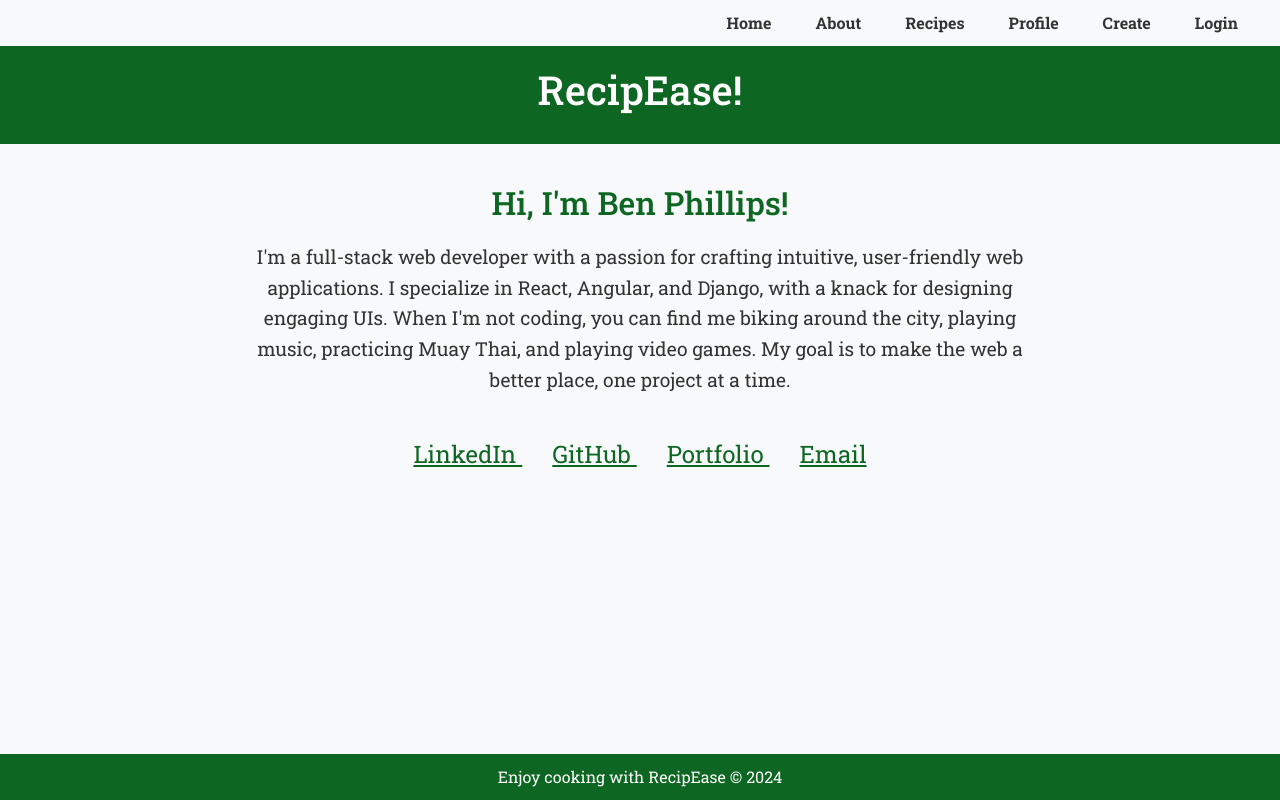
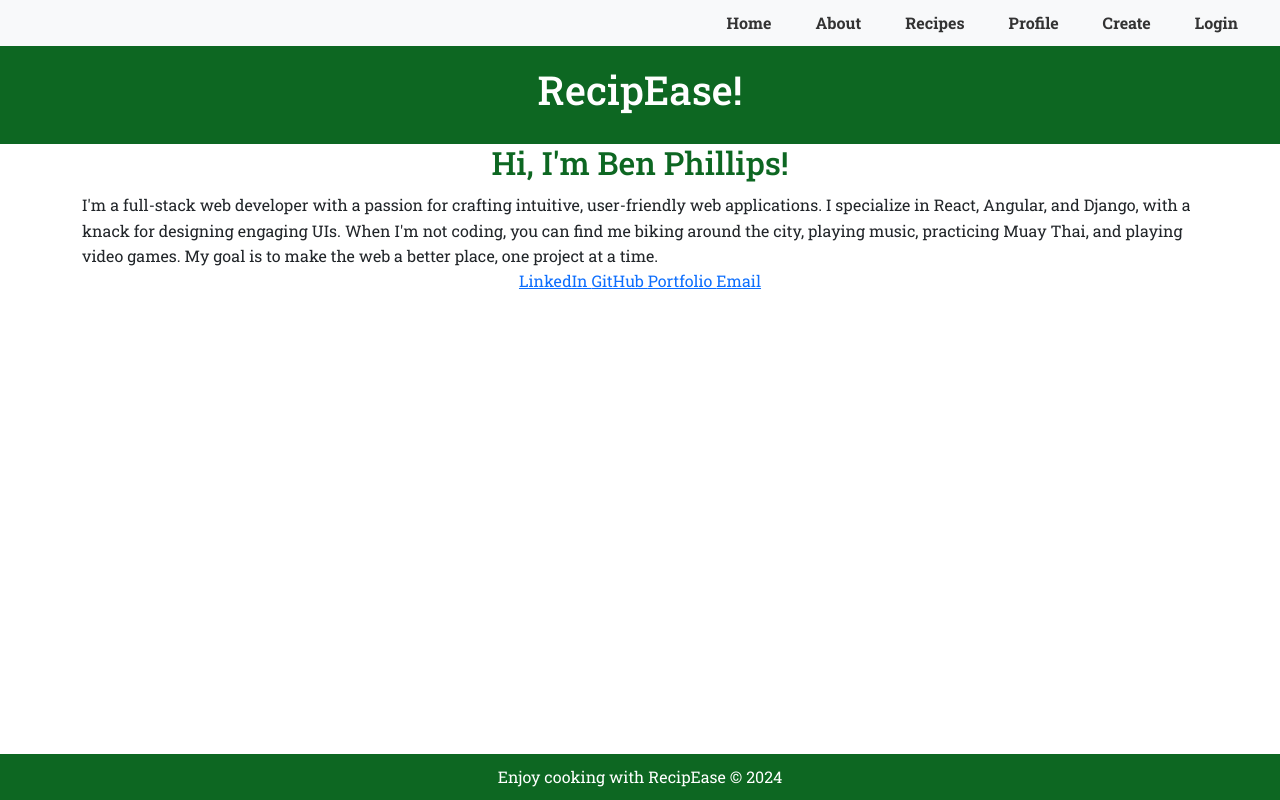
Before and after one commit to bphil1041/recipe-app, a Django app: page /about/ in a window 1280 px wide. Run offline with Django 4.2, Linux system fonts and the light colour scheme.

Commit message:
Update about_me.html

```diff
--- a/A2_Recipe_App/src/recipes/templates/recipes/about_me.html
+++ b/A2_Recipe_App/src/recipes/templates/recipes/about_me.html
@@ -6,63 +6,6 @@
     <meta name="viewport" content="width=device-width, initial-scale=1.0">
     <title>About Me - RecipEase</title>
     <link href="https://cdn.jsdelivr.net/npm/bootstrap@5.3.0-alpha1/dist/css/bootstrap.min.css" rel="stylesheet">
-    <style>
-        body {
-            font-family: 'Roboto Slab', sans-serif;
-            background-color: #f8f9fa;
-            color: #333;
-        }
-
-
-
-        .profile-img {
-            border-radius: 50%;
-            width: 150px;
-            height: 150px;
-            object-fit: cover;
-        }
-
-        .about-section {
-            margin: 40px 0;
-            text-align: center;
-        }
-
-        .about-section h2 {
-            font-size: 2em;
-            color: #0d6722;
-        }
-
-        .about-section p {
-            font-size: 1.2em;
-            line-height: 1.6;
-            max-width: 800px;
-            margin: 20px auto;
-        }
-
-        .social-links a {
-            color: #0d6722;
-            font-size: 1.5em;
-            margin: 0 15px;
-        }
-
-        .social-links a:hover {
-            text-decoration: none;
-        }
-
-        footer {
-            background-color: #0d6722;
-            color: #fff;
-            padding: 10px 0;
-            text-align: center;
-            position: fixed;
-            width: 100%;
-            bottom: 0;
-        }
-
-        footer p {
-            margin: 0;
-        }
-    </style>
 </head>
 
 <body>
@@ -99,10 +42,6 @@
         </div>
     </main>
 
-    <!-- Footer Section -->
-    <footer>
-        <p>Enjoy cooking with RecipEase &copy; 2024</p>
-    </footer>
 
     <!-- Bootstrap JS and Icons -->
     <script src="https://cdn.jsdelivr.net/npm/bootstrap@5.3.0-alpha1/dist/js/bootstrap.bundle.min.js"></script>
```
